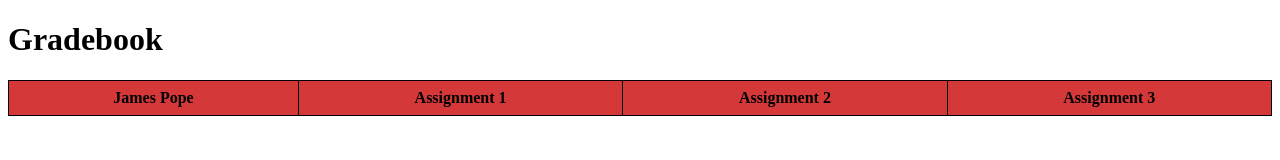
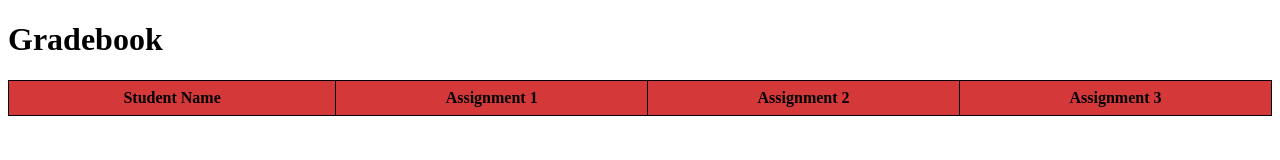
Before and after one commit to jamespope42/jamespope42.github.io, a plain HTML site: page POPE_gradebook.html in a window 1280 px wide. Drawn offline with Linux system fonts and the light colour scheme.

Commit message:
Update POPE_gradebook.html

```diff
--- a/POPE_gradebook.html
+++ b/POPE_gradebook.html
@@ -24,7 +24,7 @@
   <table>
     <thead>
       <tr>
-        <th>James Pope</th>
+        <th>Student Name</th>
         <th>Assignment 1</th>
         <th>Assignment 2</th>
         <th>Assignment 3</th>
```
